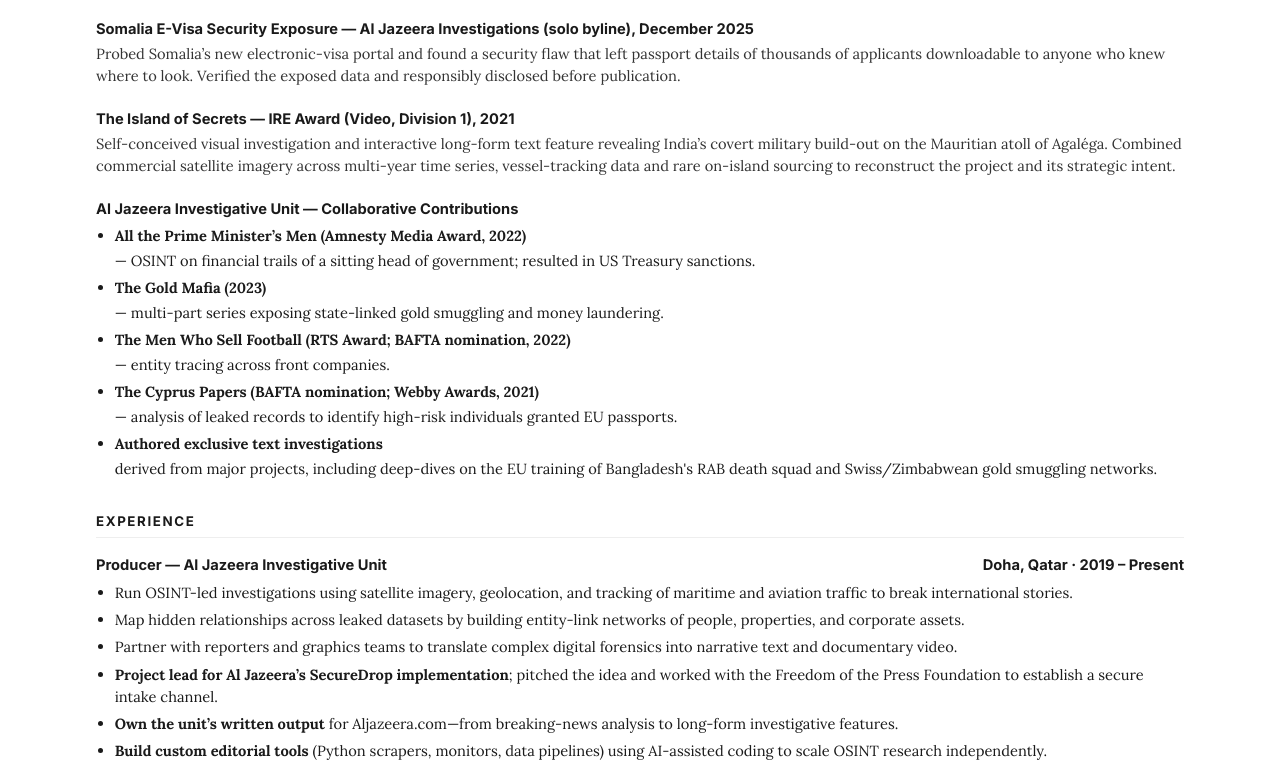
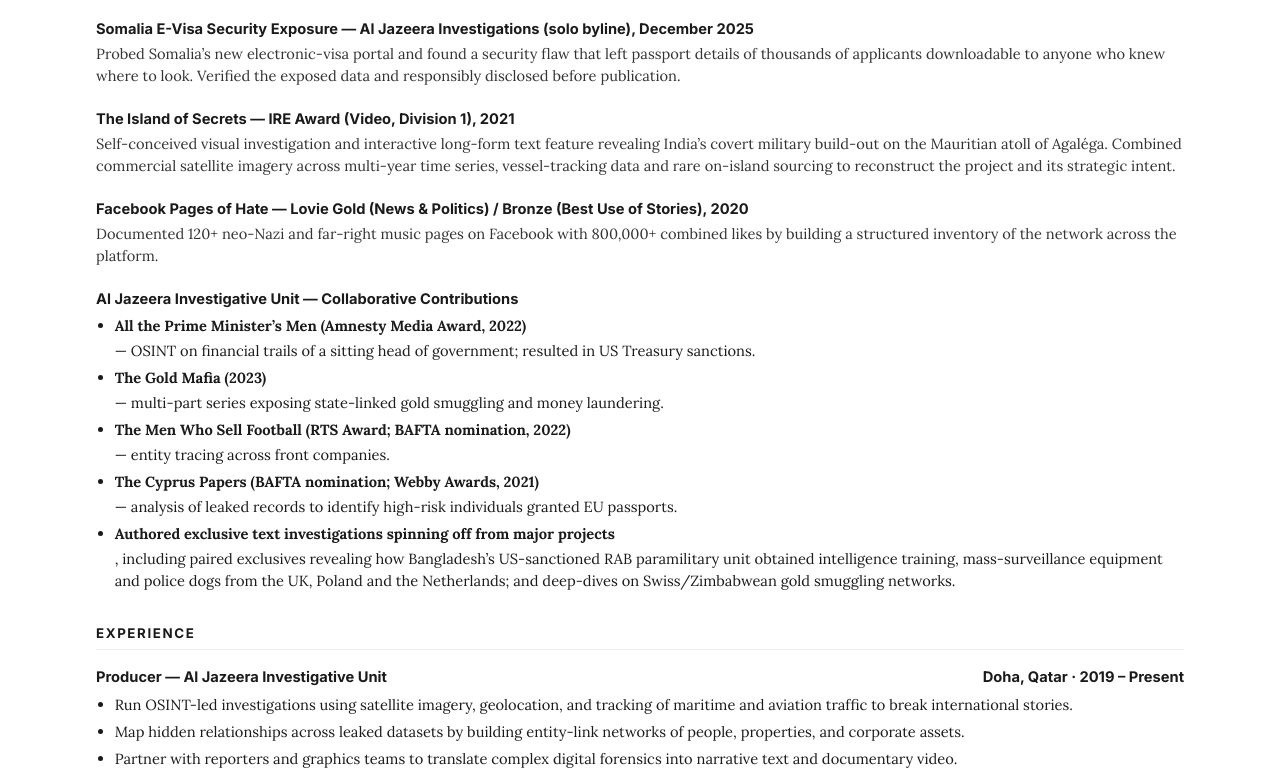
Before and after one commit to wakkum/personal-website, a website: page CV_Print_Ready.html in a window 1280 px wide. Shown: the part 546-1319 px from the top of the page. Drawn offline with Linux system fonts and the light colour scheme.

Commit message:
docs: sync print-ready CV with manual content updates

```diff
--- a/CV_Print_Ready.html
+++ b/CV_Print_Ready.html
@@ -140,6 +140,11 @@
       <p>Self-conceived visual investigation and interactive long-form text feature revealing India’s covert military build-out on the Mauritian atoll of Agaléga. Combined commercial satellite imagery across multi-year time series, vessel-tracking data and rare on-island sourcing to reconstruct the project and its strategic intent.</p>
     </div>
 
+    <div class="investigation">
+      <strong>Facebook Pages of Hate — Lovie Gold (News & Politics) / Bronze (Best Use of Stories), 2020</strong>
+      <p>Documented 120+ neo-Nazi and far-right music pages on Facebook with 800,000+ combined likes by building a structured inventory of the network across the platform.</p>
+    </div>
+
     <div class="investigation" style="margin-top: 10pt;">
       <strong>Al Jazeera Investigative Unit — Collaborative Contributions</strong>
       <ul>
@@ -147,7 +152,7 @@
         <li><strong>The Gold Mafia (2023)</strong> — multi-part series exposing state-linked gold smuggling and money laundering.</li>
         <li><strong>The Men Who Sell Football (RTS Award; BAFTA nomination, 2022)</strong> — entity tracing across front companies.</li>
         <li><strong>The Cyprus Papers (BAFTA nomination; Webby Awards, 2021)</strong> — analysis of leaked records to identify high-risk individuals granted EU passports.</li>
-        <li><strong>Authored exclusive text investigations</strong> derived from major projects, including deep-dives on the EU training of Bangladesh's RAB death squad and Swiss/Zimbabwean gold smuggling networks.</li>
+        <li><strong>Authored exclusive text investigations spinning off from major projects</strong>, including paired exclusives revealing how Bangladesh’s US-sanctioned RAB paramilitary unit obtained intelligence training, mass-surveillance equipment and police dogs from the UK, Poland and the Netherlands; and deep-dives on Swiss/Zimbabwean gold smuggling networks.</li>
       </ul>
     </div>
   </section>
```
